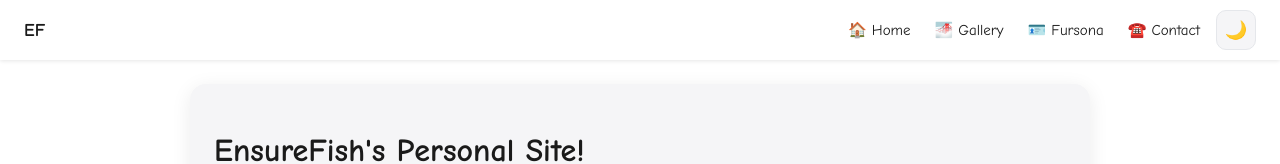
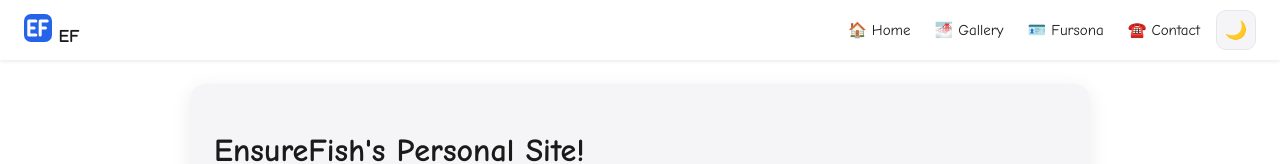
Before and after one commit to SZQ2268/EnsureFish, a plain HTML site: page en.html in a window 1280 px wide. Shown: the top 164 px of the page. Drawn offline with Linux system fonts and the light colour scheme.

Commit message:
Updata: New Logo!

```diff
--- a/en.html
+++ b/en.html
@@ -10,6 +10,7 @@
   <meta property="og:title" content="EnsureFish's Personal Site">
   <meta property="og:description" content="The Good, the Beautiful">
   <meta property="og:url" content="https://ensurefish.pages.dev/en.html">
+  <link rel="icon" href="favicon.svg" type="image/svg+xml">
   <title>EnsureFish's Personal Site</title>
 
   <script>
@@ -37,7 +38,10 @@
   <a href="#main" class="skip-link">Skip to main content</a>
 
   <header class="top_bar">
-    <a class="logo" href="#">EF</a>
+    <a class="logo" href="#" aria-label="EnsureFish 首页">
+      <img class="logo-icon" src="favicon.svg" alt="" width="28" height="28">
+      <span class="logo-text">EF</span>
+    </a>
     <nav aria-label="Main navigation">
       <ul>
         <li><a href="#">🏠 <span class="nav-label">Home</span></a></li>
```
Also changed, not shown: index.html (+4 -1 lines), 1 other file.
